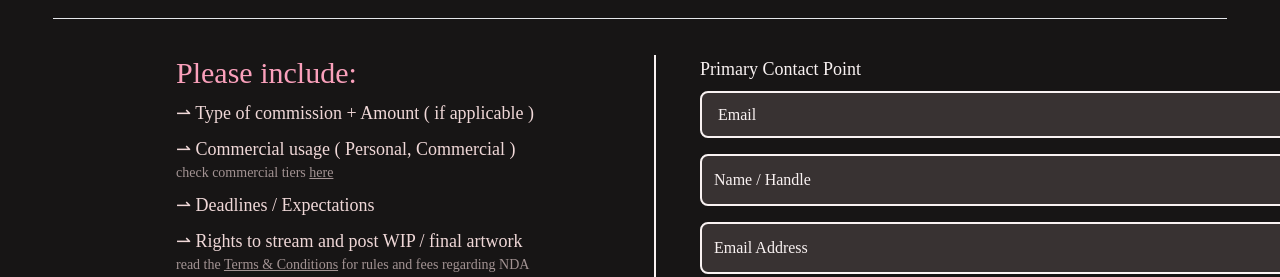
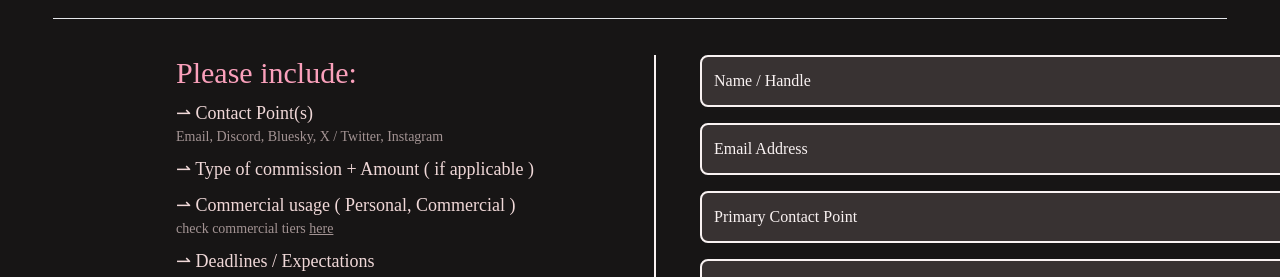
Before and after one commit to cosyreii/ReiingArt, a SvelteKit app: page /contact in a window 1280 px wide. Shown: the part 302-579 px from the top of the page. Built offline with nearby package versions, Linux system fonts and the light colour scheme; a web font is replaced by a local one.

Commit message:
contact point dropdown > text

```diff
--- a/src/routes/contact/+page.svelte
+++ b/src/routes/contact/+page.svelte
@@ -8,6 +8,8 @@
 	>
 		<h1 class="text-3xl text-pink">Please include:</h1>
 		<div class="w-[25rem] text-left">
+			<p class="mt-2">⇀ Contact Point(s)</p>
+			<p class="text-sm text-translucent">Email, Discord, Bluesky, X / Twitter, Instagram</p>
 			<p class="mt-2">⇀ Type of commission + Amount ( if applicable )</p>
 			<p class="mt-2">⇀ Commercial usage ( Personal, Commercial )</p>
 			<p class="text-sm text-translucent">
@@ -20,7 +22,7 @@
 				and fees regarding NDA
 			</p>
 		</div>
-		<h1 class="text-xl mt-[5rem] text-pink">Thank you for considering me~</h1>
+		<h1 class="mt-[5rem] text-xl text-pink">Thank you for considering me~</h1>
 	</div>
 
 	<form
@@ -30,23 +32,10 @@
 		class="m-1 ml-8 flex h-[35rem] max-w-sm flex-col"
 	>
 		<div class="mb-2 ml-2 mr-2 w-[38rem]">
-			<label for="contact-point" class="mb-2 block text-lg text-white">Primary Contact Point</label>
-			<select
-				id="contact-point"
-				class="block w-full rounded-lg border-2 border-white bg-translucent/15 p-3 text-white hover:border-pink"
-			>
-				<option class="bg-grey">Email</option>
-				<option class="bg-grey/85">Discord (Recommended)</option>
-				<option class="bg-grey">Bluesky</option>
-				<option class="bg-grey">X / Twitter</option>
-				<option class="bg-grey">Instagram</option>
-			</select>
-		</div>
-		<div>
 			<input
 				type="text"
 				name="name"
-				class="m-2 w-[38rem] rounded-lg border-2 border-white bg-translucent/15 p-3 text-white placeholder-white hover:border-pink"
+				class="w-[38rem] rounded-lg border-2 border-white bg-translucent/15 p-3 text-white placeholder-white hover:border-pink"
 				placeholder="Name / Handle"
 				required
 			/>
@@ -57,6 +46,15 @@
 				name="email"
 				class="m-2 w-[38rem] rounded-lg border-2 border-white bg-translucent/15 p-3 text-white placeholder-white hover:border-pink"
 				placeholder="Email Address"
+				required
+			/>
+		</div>
+		<div>
+			<input
+				type="text"
+				name="primary"
+				class="m-2 w-[38rem] rounded-lg border-2 border-white bg-translucent/15 p-3 text-white placeholder-white hover:border-pink"
+				placeholder="Primary Contact Point"
 				required
 			/>
 		</div>
```
